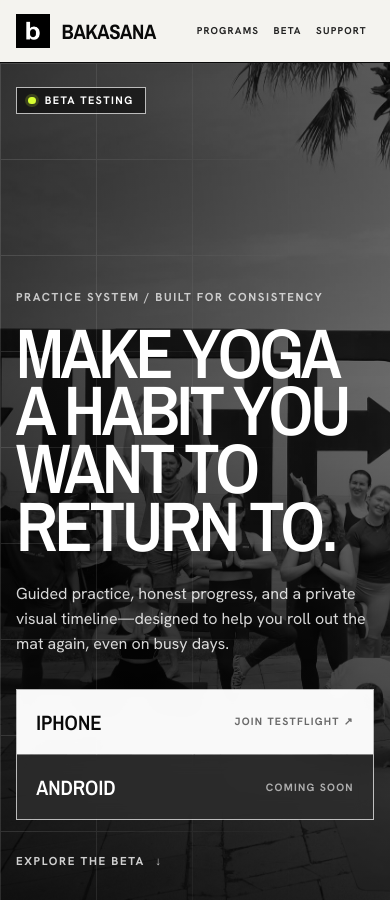
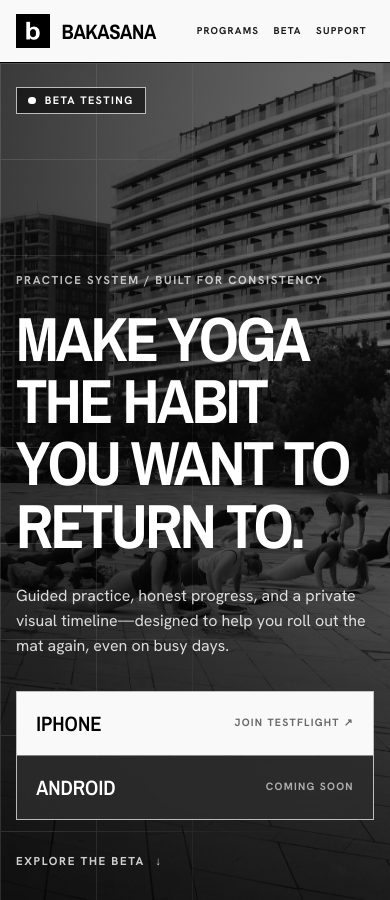
Before and after one commit to abelmosch/BKSN, a Jekyll site: the page built from index.html, in a window 390 px wide and 900 px high. Built offline with Jekyll 4.4.1, drawn with Linux system fonts in a browser that asks for light colours.

Commit message:
modified:   assets/css/main.css

```diff
--- a/assets/css/main.css
+++ b/assets/css/main.css
@@ -1,12 +1,13 @@
 :root {
-  --ink: #090909;
-  --ink-soft: #232323;
-  --paper: #f4f3ef;
+  --ink: #000000;
+  --ink-soft: #1a1c1c;
+  --paper: #f9f9f9;
   --white: #ffffff;
-  --smoke: #777774;
-  --line: #c9c8c2;
-  --line-dark: #3b3b3b;
-  --signal: #d8ff33;
+  --smoke: #808080;
+  --line: #cfc4c5;
+  --line-dark: #474747;
+  --surface-tint: #5e5e5e;
+  --inverse-primary: #c6c6c6;
   --header-height: 68px;
   --page-gutter: clamp(1rem, 4vw, 3.5rem);
   --section-space: clamp(5rem, 11vw, 9rem);
@@ -35,7 +36,7 @@
   background: var(--paper);
   font-family: "Hanken Grotesk", "Helvetica Neue", Arial, sans-serif;
   font-size: 1rem;
-  line-height: 1.55;
+  line-height: 1.5;
 }
 
 body::before {
@@ -69,11 +70,11 @@
 
 ::selection {
   color: var(--ink);
-  background: var(--signal);
+  background: var(--inverse-primary);
 }
 
 :focus-visible {
-  outline: 3px solid var(--signal);
+  outline: 3px solid var(--smoke);
   outline-offset: 4px;
 }
 
@@ -100,8 +101,8 @@
   left: 0.75rem;
   z-index: 200;
   padding: 0.75rem 1rem;
-  color: var(--ink);
-  background: var(--signal);
+  color: var(--white);
+  background: var(--ink);
   font-size: 0.75rem;
   font-weight: 700;
   text-transform: uppercase;
@@ -121,7 +122,7 @@
   z-index: 100;
   min-height: var(--header-height);
   color: var(--ink);
-  background: rgba(244, 243, 239, 0.96);
+  background: rgba(249, 249, 249, 0.96);
   border-bottom: 1px solid var(--ink);
   backdrop-filter: blur(12px);
 }
@@ -226,9 +227,22 @@
   overflow: hidden;
   color: var(--white);
   background-color: var(--ink);
-  background-image: url("../images/event_challenges_onboarding.jpg");
-  background-position: center 60%;
-  background-size: cover;
+}
+
+.hero-media {
+  position: absolute;
+  inset: 0 0 0 42%;
+  z-index: -3;
+  overflow: hidden;
+  background: var(--ink);
+}
+
+.hero-image {
+  width: 100%;
+  height: 100%;
+  display: block;
+  object-fit: cover;
+  object-position: center bottom;
 }
 
 .hero-shade {
@@ -289,8 +303,7 @@
   height: 0.48rem;
   display: inline-block;
   border-radius: 50%;
-  background: var(--signal);
-  box-shadow: 0 0 0 3px rgba(216, 255, 51, 0.18);
+  background: currentColor;
 }
 
 .hero-platforms {
@@ -321,10 +334,10 @@
 .hero h1 {
   max-width: 48rem;
   margin: 0;
-  font-size: clamp(3.75rem, 9.2vw, 8.5rem);
-  font-weight: 600;
-  line-height: 0.82;
-  letter-spacing: -0.045em;
+  font-size: clamp(3.75rem, 6.25vw, 5rem);
+  font-weight: 700;
+  line-height: 1;
+  letter-spacing: -0.04em;
   text-wrap: balance;
 }
 
@@ -365,7 +378,12 @@
 }
 
 .download-card--active:hover {
-  background: var(--signal);
+  color: var(--white);
+  background: var(--ink);
+}
+
+.download-card--active:hover .download-state {
+  color: rgba(255, 255, 255, 0.7);
 }
 
 .download-card--active .download-state {
@@ -400,7 +418,9 @@
 }
 
 .hero-scroll:hover {
-  color: var(--signal);
+  color: var(--white);
+  text-decoration: underline;
+  text-underline-offset: 0.35em;
 }
 
 /* Shared sections */
@@ -423,10 +443,10 @@
 .section h2 {
   max-width: 50rem;
   margin: 0;
-  font-size: clamp(2.8rem, 6vw, 5.6rem);
+  font-size: clamp(2.25rem, 4vw, 3rem);
   font-weight: 600;
-  line-height: 0.94;
-  letter-spacing: -0.035em;
+  line-height: 1.1;
+  letter-spacing: -0.02em;
   text-wrap: balance;
 }
 
@@ -450,7 +470,7 @@
 
 .feature-grid {
   display: grid;
-  grid-template-columns: repeat(3, 1fr);
+  grid-template-columns: repeat(12, 1fr);
   border-top: 1px solid var(--ink);
   border-left: 1px solid var(--ink);
 }
@@ -463,10 +483,11 @@
   padding: clamp(1.4rem, 3vw, 2.25rem);
   border-right: 1px solid var(--ink);
   border-bottom: 1px solid var(--ink);
+  grid-column: span 4;
 }
 
 .feature-card--wide {
-  grid-column: span 2;
+  grid-column: span 8;
 }
 
 .feature-card--dark {
@@ -485,9 +506,9 @@
   max-width: 18rem;
   margin: auto 0 1rem;
   font-family: "Archivo Narrow", "Helvetica Neue", Arial, sans-serif;
-  font-size: clamp(2rem, 3vw, 3.15rem);
+  font-size: 2rem;
   font-weight: 600;
-  line-height: 0.95;
+  line-height: 1.2;
   text-transform: uppercase;
 }
 
@@ -529,7 +550,7 @@
 
 .program-grid {
   display: grid;
-  grid-template-columns: repeat(4, 1fr);
+  grid-template-columns: repeat(12, 1fr);
   border-top: 1px solid var(--line-dark);
   border-left: 1px solid var(--line-dark);
 }
@@ -541,6 +562,7 @@
   padding: clamp(1.3rem, 2.5vw, 2rem);
   border-right: 1px solid var(--line-dark);
   border-bottom: 1px solid var(--line-dark);
+  grid-column: span 3;
 }
 
 .program-card--inverse {
@@ -562,9 +584,10 @@
 .program-card h3 {
   margin: auto 0 1rem;
   font-family: "Archivo Narrow", "Helvetica Neue", Arial, sans-serif;
-  font-size: clamp(2.5rem, 4vw, 4rem);
+  font-size: 3rem;
   font-weight: 600;
-  line-height: 0.9;
+  line-height: 1.1;
+  letter-spacing: -0.02em;
   text-transform: uppercase;
 }
 
@@ -601,10 +624,10 @@
   max-width: 32rem;
   margin: 0;
   font-family: "Archivo Narrow", "Helvetica Neue", Arial, sans-serif;
-  font-size: clamp(3rem, 6vw, 5.6rem);
+  font-size: clamp(2.25rem, 4vw, 3rem);
   font-weight: 600;
-  line-height: 0.9;
-  letter-spacing: -0.035em;
+  line-height: 1.1;
+  letter-spacing: -0.02em;
   text-transform: uppercase;
   text-wrap: balance;
 }
@@ -648,7 +671,7 @@
   justify-self: center;
   margin: 0;
   padding: 0.55rem;
-  background: #181818;
+  background: #1b1b1b;
   border: 1px solid var(--line-dark);
 }
 
@@ -798,7 +821,8 @@
 }
 
 .text-link:hover {
-  background: var(--signal);
+  color: var(--white);
+  background: var(--ink);
 }
 
 /* Beta */
@@ -850,7 +874,8 @@
 }
 
 .beta-platforms > a:hover {
-  color: var(--signal);
+  color: var(--ink);
+  background: var(--white);
 }
 
 .beta-platforms > div > span,
@@ -896,7 +921,7 @@
 }
 
 .btn {
-  min-height: 3.5rem;
+  min-height: 3.75rem;
   display: inline-flex;
   align-items: center;
   justify-content: center;
@@ -913,11 +938,13 @@
 .btn-primary {
   color: var(--white);
   background: var(--ink);
+  border: 0;
+  border-radius: 9999px;
 }
 
 .btn-primary:hover {
-  color: var(--ink);
-  background: var(--signal);
+  color: var(--white);
+  background: var(--surface-tint);
 }
 
 .support-email {
@@ -1069,20 +1096,20 @@
 }
 
 .legal-doc th {
-  background: #e5e4df;
+  background: #e8e8e8;
   font-size: 0.7rem;
   font-weight: 700;
   letter-spacing: 0.1em;
   text-transform: uppercase;
 }
 
-.legal-doc a {
+.legal-doc a:not(.btn) {
   color: var(--ink);
   text-decoration-color: var(--smoke);
   text-underline-offset: 0.18em;
 }
 
-.legal-doc a:hover {
+.legal-doc a:not(.btn):hover {
   color: var(--white);
   background: var(--ink);
   text-decoration: none;
@@ -1146,7 +1173,9 @@
 }
 
 .footer-links a:hover {
-  color: var(--signal);
+  color: var(--white);
+  text-decoration: underline;
+  text-underline-offset: 0.3em;
 }
 
 .footer-meta {
@@ -1166,11 +1195,13 @@
 @media (max-width: 980px) {
   .feature-grid,
   .program-grid {
-    grid-template-columns: repeat(2, 1fr);
+    grid-template-columns: repeat(4, 1fr);
   }
 
+  .feature-card,
+  .program-card,
   .feature-card--wide {
-    grid-column: span 1;
+    grid-column: span 2;
   }
 
   .section-heading--row,
@@ -1234,8 +1265,12 @@
     padding-inline: 0.45rem;
   }
 
-  .hero {
-    background-position: 57% center;
+  .hero-media {
+    inset: 0;
+  }
+
+  .hero-image {
+    object-position: 56% center;
   }
 
   .hero-shade {
@@ -1254,7 +1289,7 @@
   }
 
   .hero h1 {
-    font-size: clamp(3.6rem, 18vw, 5.4rem);
+    font-size: clamp(3.6rem, 16vw, 5rem);
   }
 
   .hero-actions {
@@ -1271,7 +1306,13 @@
 
   .feature-grid,
   .program-grid {
-    grid-template-columns: 1fr;
+    grid-template-columns: repeat(4, 1fr);
+  }
+
+  .feature-card,
+  .program-card,
+  .feature-card--wide {
+    grid-column: span 4;
   }
 
   .feature-card {
@@ -1342,4 +1383,5 @@
     scroll-behavior: auto !important;
     transition-duration: 0.01ms !important;
   }
+
 }
--- a/index.html
+++ b/index.html
@@ -2,12 +2,15 @@
 layout: default
 title: Bakasana
 seo_title: Bakasana — Yoga Practice & Progress Tracker
-social_title: Bakasana — Make yoga a habit you want to return to
+social_title: Bakasana — Make yoga the habit you want to return to
 description: Bakasana is a yoga practice app for guided sessions, streak tracking, a private Practice Timeline, sharing, and leaderboards. Join the iPhone beta.
 social_description: Guided yoga practice, honest progress tracking, and a private visual timeline. Join the Bakasana iPhone beta.
 ---
 
 <section class="hero" aria-labelledby="hero-title">
+  <div class="hero-media" aria-hidden="true">
+    <img class="hero-image" src="{{ '/assets/images/event_welcome_onboarding.jpg' | relative_url }}" alt="" fetchpriority="high">
+  </div>
   <div class="hero-shade" aria-hidden="true"></div>
   <div class="hero-grid" aria-hidden="true"></div>
 
@@ -19,7 +22,7 @@
 
     <div class="hero-copy">
       <p class="eyebrow label-caps">Practice system / Built for consistency</p>
-      <h1 id="hero-title">Make yoga a habit you want to return to.</h1>
+      <h1 id="hero-title">Make yoga the habit you want to return to.</h1>
       <p class="hero-lede">Guided practice, honest progress, and a private visual timeline—designed to help you roll out the mat again, even on busy days.</p>
     </div>
 
```
Also changed, not shown: assets/images/guide_flow_poster.jpg (added), assets/images/program_bakasana_onboarding.jpg (added), 1 other file.
